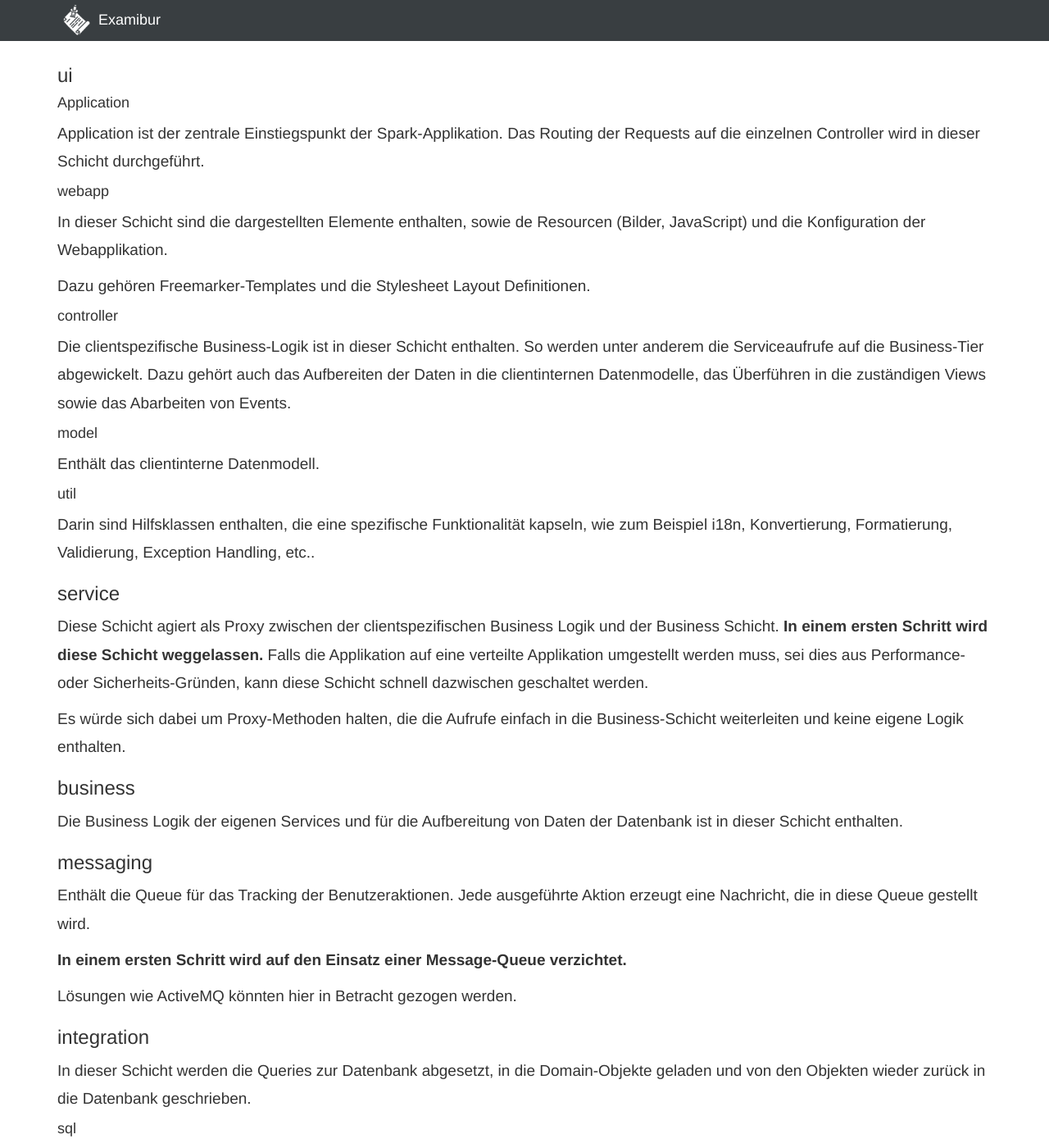
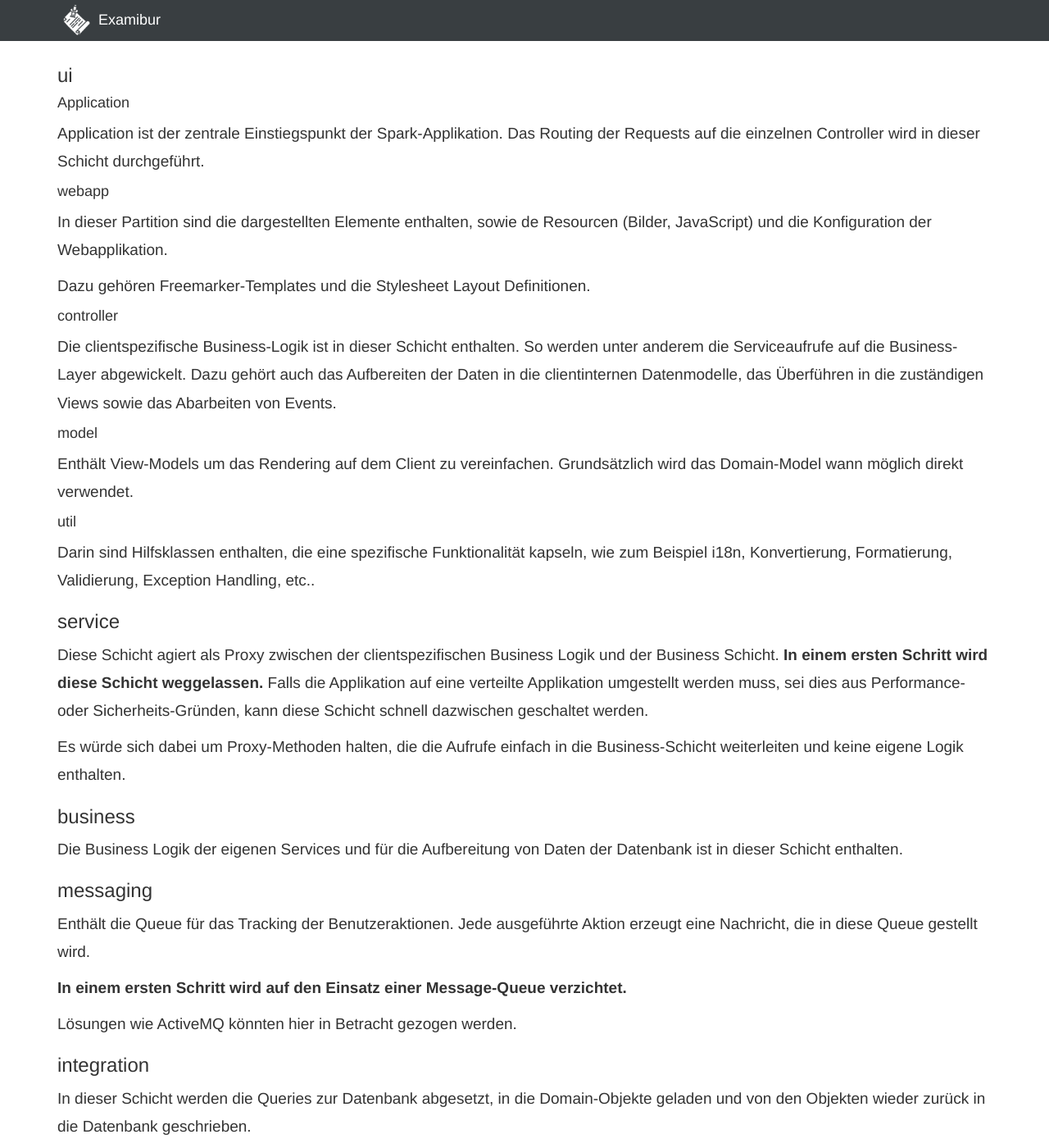
Before and after one commit to Examibur/examibur, a Jekyll site: the page built from docs/architektur/softwareArchitektur.md, in a window 1280 px wide and 1400 px high, scrolled down 2805 px. Shown: the whole window at 82% size. Built offline with Jekyll 4.4.1, drawn with Linux system fonts in a browser that asks for light colours; nearby versions of some CDN libraries; Markdown is read by kramdown in place of the engine named in the settings; some of the changed text lies outside the part shown.

Commit message:
Implement changes suggested in review

```diff
--- a/docs/architektur/softwareArchitektur.md
+++ b/docs/architektur/softwareArchitektur.md
@@ -38,16 +38,16 @@ Application ist der zentrale Einstiegspunkt der Spark-Applikation.
 Das Routing der Requests auf die einzelnen Controller wird in dieser Schicht durchgeführt.
 
 #### webapp
-In dieser Schicht sind die dargestellten Elemente enthalten, sowie de Resourcen (Bilder, JavaScript) und die Konfiguration der Webapplikation.
+In dieser Partition sind die dargestellten Elemente enthalten, sowie de Resourcen (Bilder, JavaScript) und die Konfiguration der Webapplikation.
 
 Dazu gehören Freemarker-Templates und die Stylesheet Layout Definitionen.
 
 #### controller
-Die clientspezifische Business-Logik ist in dieser Schicht enthalten. So werden unter anderem die Serviceaufrufe auf die Business-Tier abgewickelt.
+Die clientspezifische Business-Logik ist in dieser Schicht enthalten. So werden unter anderem die Serviceaufrufe auf die Business-Layer abgewickelt.
 Dazu gehört auch das Aufbereiten der Daten in die clientinternen Datenmodelle, das Überführen in die zuständigen Views sowie das Abarbeiten von Events.
 
 #### model
-Enthält das clientinterne Datenmodell.
+Enthält View-Models um das Rendering auf dem Client zu vereinfachen. Grundsätzlich wird das Domain-Model wann möglich direkt verwendet.
 
 #### util
 Darin sind Hilfsklassen enthalten, die eine spezifische Funktionalität kapseln, wie zum Beispiel i18n, Konvertierung, Formatierung, Validierung, Exception Handling, etc..
@@ -70,7 +70,7 @@ Lösungen wie ActiveMQ könnten hier in Betracht gezogen werden.
 ### integration
 In dieser Schicht werden die Queries zur Datenbank abgesetzt, in die Domain-Objekte geladen und von den Objekten wieder zurück in die Datenbank geschrieben.
 
-#### sql
+#### migration
 In dieser Schicht werden die einzelnen Datenbank-Patches gespeichert. Dies ermöglicht eine automatische Aktualisierung der Datenbank auf dem lokalen Entwicklungssystem und der Produktion während dem Build-Prozess.
 
 ### domain
@@ -151,7 +151,7 @@ Im Package "util" sind Klassen abgelegt, die verschiedene Funktionalität abdeck
   * **FormatUtil** enthält allgemeine Formatierungsmethoden
   * **MessageUtil** enthält Methoden für das Laden von sprachabhängigen Texten
 
-Die sprachabhängigen Texte sind in den Language-Files unter `src\main\resources` abelegt. Pro Sprache wird eine Datei abgelegt.
+Die sprachabhängigen Texte sind in den Language-Files unter `src/main/resources` abelegt. Pro Sprache wird eine Datei abgelegt.
 
 ### Programmkonstrukt Business-Schicht
 In der Business-Schicht ist die Geschäftslogik gekapselt.
```
Also changed, not shown: docs/architektur/resources/softwareArchitektur/schichtenDiagram.svg, 1 other file.
